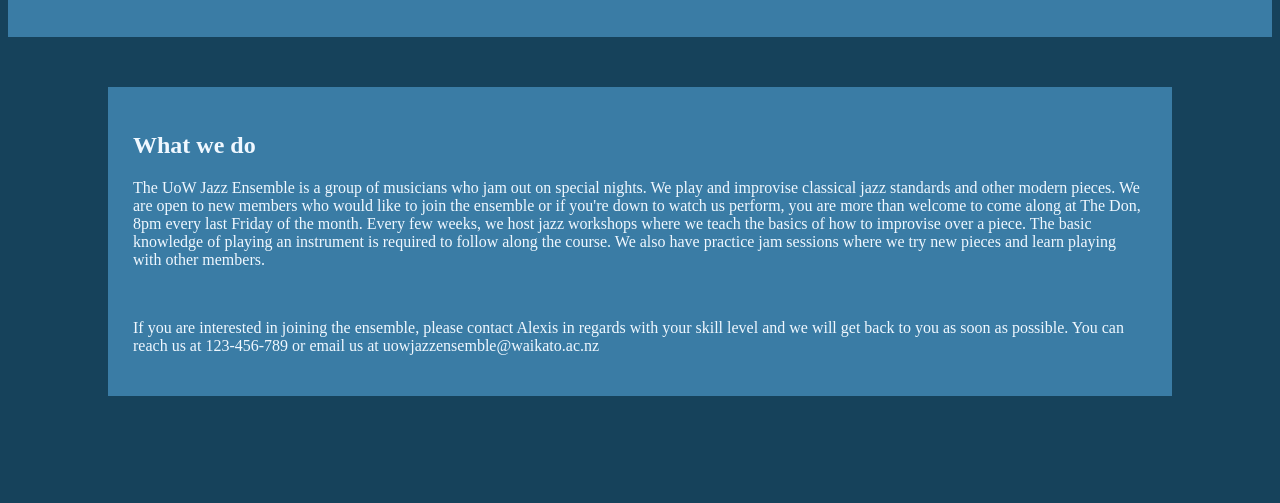
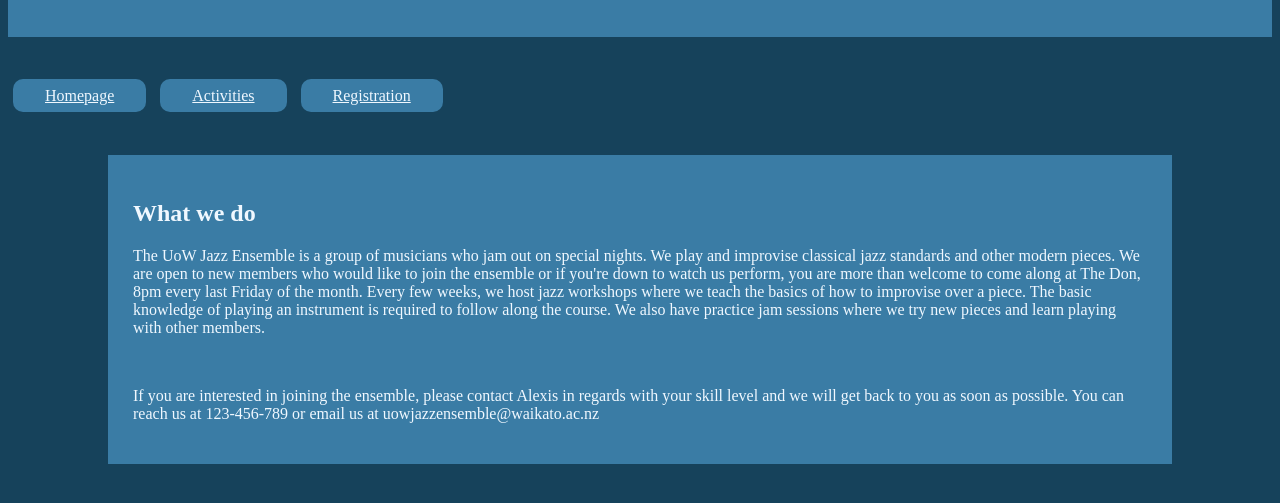
Before and after one commit to kesauce/COMPX225_Assignment1, a plain HTML site: page index.html in a window 1280 px wide. Shown: the part 121-624 px from the top of the page. Drawn offline with Linux system fonts and the light colour scheme.

Commit message:
Added navigation links

```diff
--- a/index.html
+++ b/index.html
@@ -8,9 +8,14 @@
     <link rel='stylesheet' type='text/css' media='screen' href='style.css'>
 </head>
 <body>
+    <div class="header">
+        <img src="img/UoW Logo horiz white text.png" id="logo">
+        <h1 id="title">Jazz Ensemble</h1>
+    </div>
     <div class="navbar">
-        <img src="img/UoW Logo horiz white text.png" id="navlogo">
-        <h1 id="title">Jazz Ensemble</h1>
+        <a href="index.html" id="link">Homepage</a>
+        <a href="activities.html" id="link">Activities</a>
+        <a href="registeration.html" id="link">Registration</a>
     </div>
     <div class="container">
         <h2>What we do</h2>
--- a/style.css
+++ b/style.css
@@ -12,10 +12,11 @@ body{
     color: aliceblue;
 }
 
-.navbar{
+.header{
     background-color: #3A7CA5;
     padding: 25px;
     height: 100px;
+    margin-bottom: 50px;
 }
 
 #title{
@@ -25,8 +26,17 @@ body{
     float: right;
 }
 
-#navlogo{
+#logo{
     height: 75px;
     margin: 10px;
     float: left;
 }
+
+#link{
+    padding: 8px 32px;
+    margin: 5px;
+    background-color: #3A7CA5;
+    cursor: pointer;
+    color: aliceblue;
+    border-radius:  10px;
+}
```
Also changed, not shown: activities.html (added).
